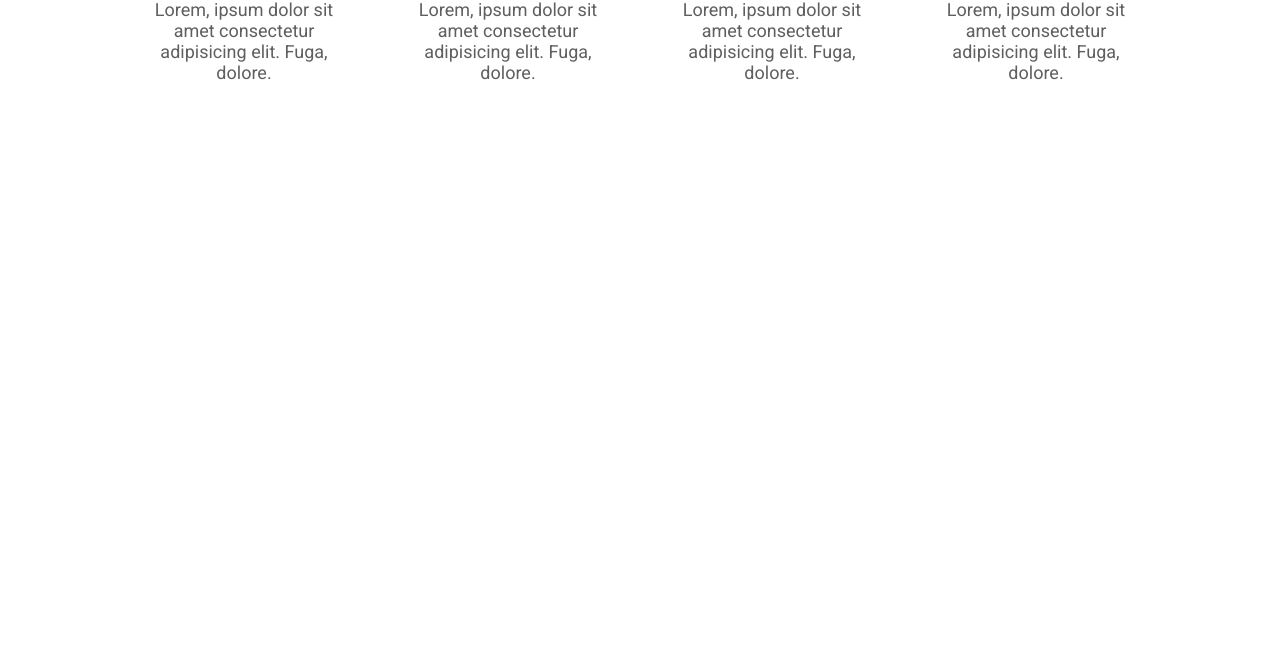
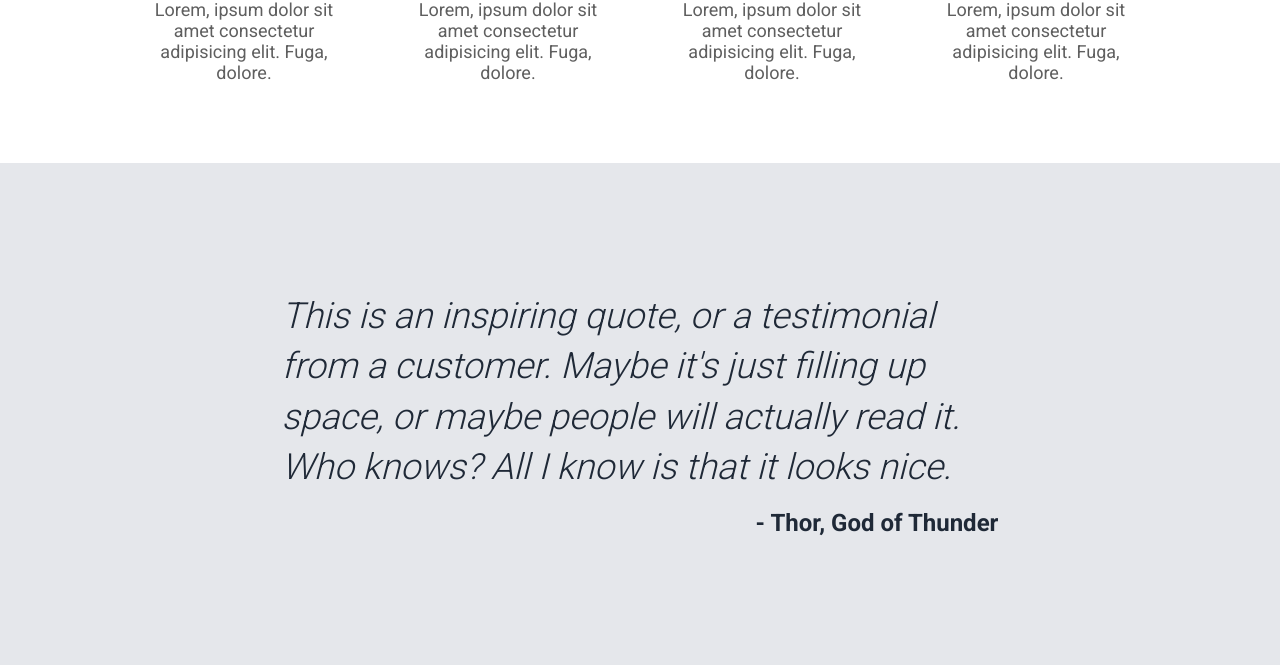
Before and after one commit to kushch7/landing-page, a plain HTML site: page index.html in a window 1280 px wide. Shown: the part 949-1614 px from the top of the page. Before the commit the page ends 1112 px from the top, so only its background shows below. Drawn offline with Linux system fonts and the light colour scheme.

Commit message:
Quote section done (HTML and CSS)

```diff
--- a/index.html
+++ b/index.html
@@ -65,6 +65,15 @@
             </div>
         </section>
 
+        <section class="quote">
+            <div class="container">
+                <div class="quote__inner">
+                    <p class="textOfQuote">This is an inspiring quote, or a testimonial from a customer. Maybe it's just filling up space, or maybe people will actually read it. Who knows? All I know is that it looks nice.</p>
+                    <p class="author">- Thor, God of Thunder</p>
+                </div>
+            </div>
+        </section>
+
     </main>
 </body>
 </html>
--- a/style.css
+++ b/style.css
@@ -104,6 +104,7 @@ ul a {
 }
 .pics {
     display: flex;
+    flex-wrap: wrap;
     gap: 64px;
     justify-content: center;
 }
@@ -126,3 +127,27 @@ ul a {
     color: #5f5f5f;
     text-align: center;
 }
+
+
+
+.quote {
+    background-color: var(--cl-light-normal);
+    padding: 128px;
+    color: var(--cl-dark-bg);
+}
+.quote__inner {
+    max-width: 70%;
+    margin-inline: auto;
+}
+.textOfQuote {
+    font-size: 36px;
+    font-weight: 200;
+    font-style: oblique;
+    line-height: 1.4;
+}
+.author {
+    text-align: right;
+    font-size: 24px;
+    font-weight: bold;
+    padding-top: 16px;
+}
```
